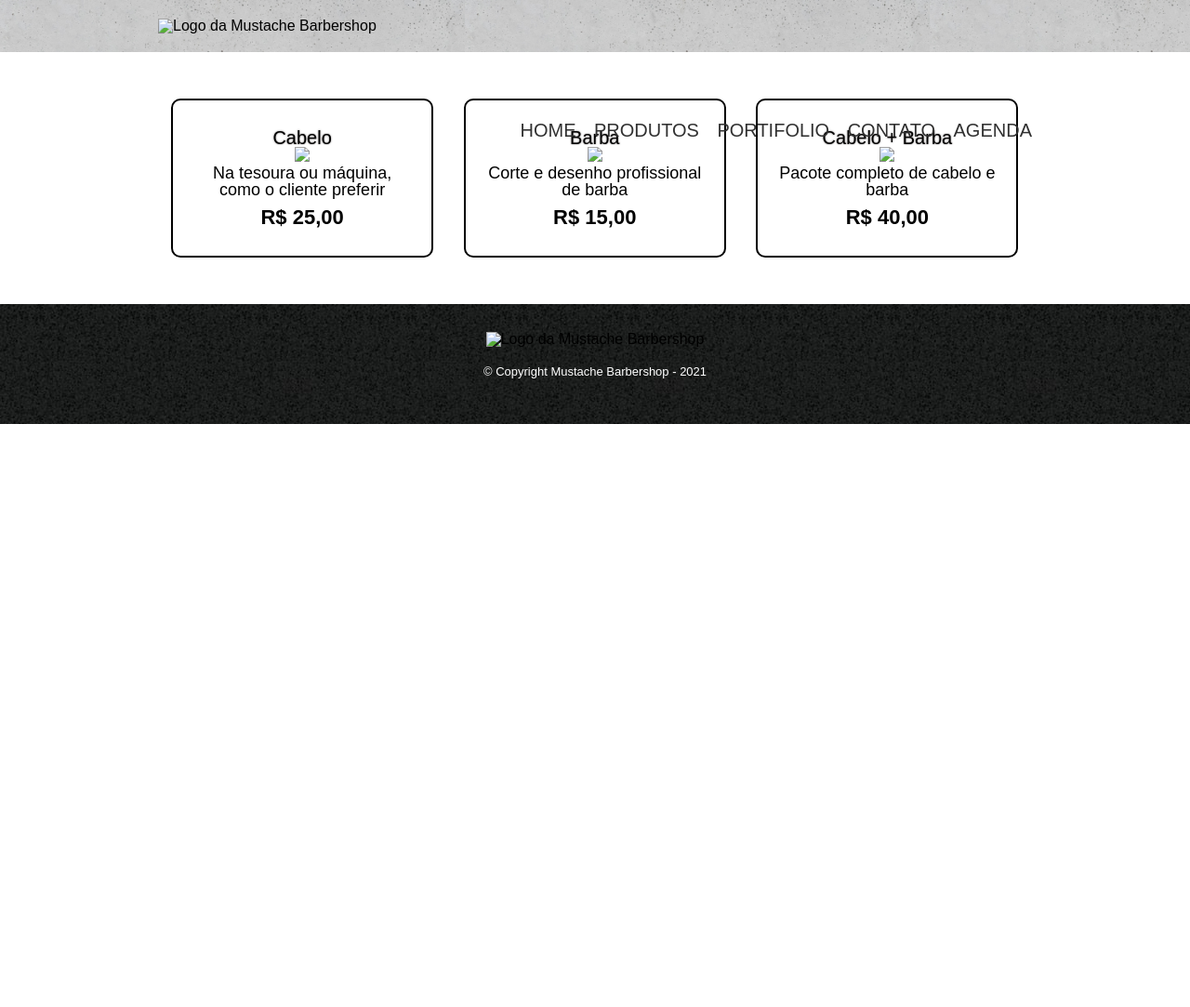
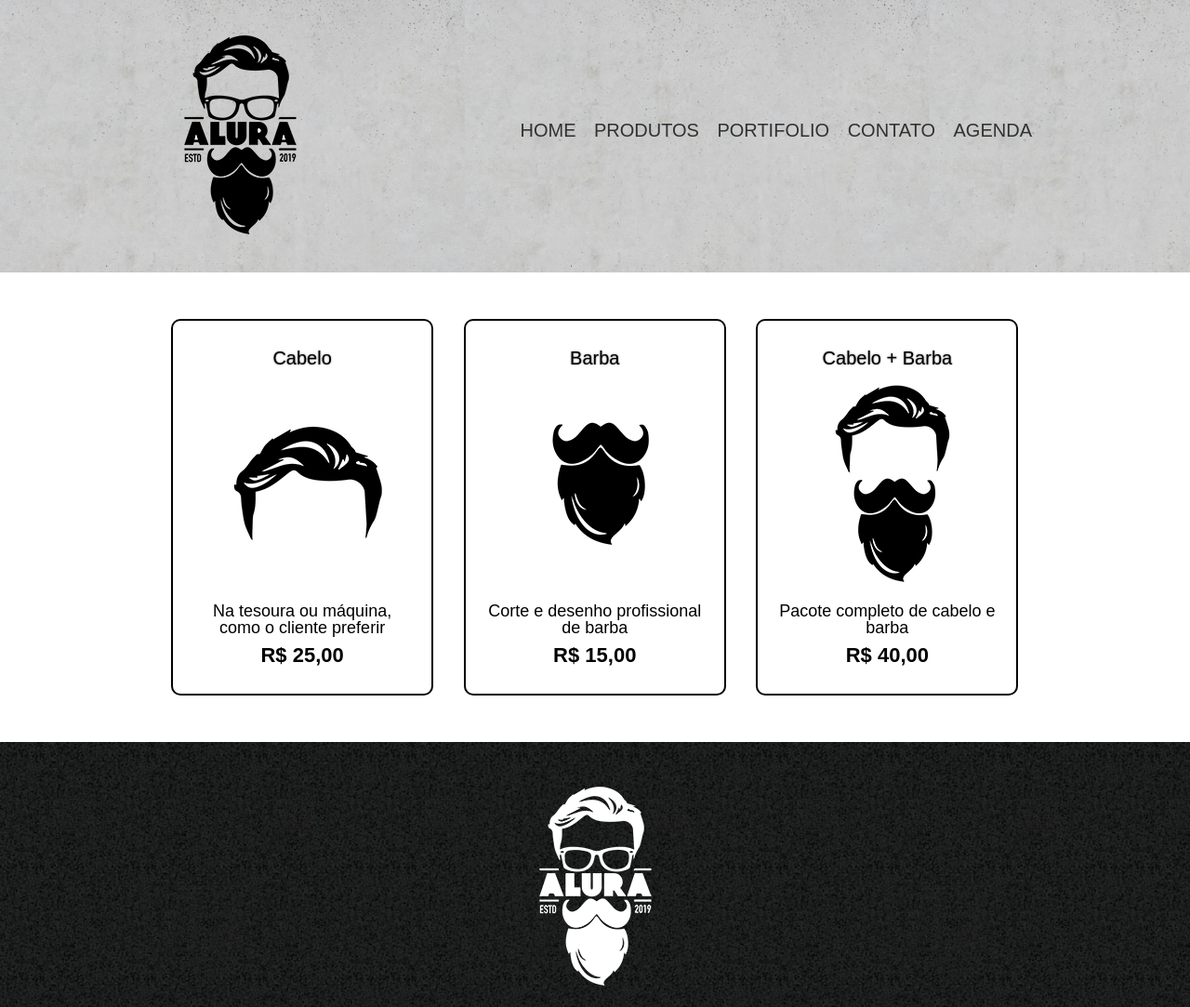
Before and after one commit to TallesGois/projeto-barbearia, a plain HTML site: page produtos.html in a window 1280 px wide. Shown: the top 1083 px of the page at 93% size. Before the commit the page ends 800 px from the top, so only its background shows below. Drawn offline with Linux system fonts and the light colour scheme.

Commit message:
Correção no diretório das imagens na pagina de contato e produtos

```diff
--- a/produtos.html
+++ b/produtos.html
@@ -10,7 +10,7 @@
     <body>
         <header>
             <div class="caixa">
-                <h1><img src="logo.png" alt="Logo da Mustache Barbershop"></h1>
+                <h1><img src="imgs/logo.png" alt="Logo da Mustache Barbershop"></h1>
 
                 <nav>
                     <ul>
@@ -28,19 +28,19 @@
             <ul class="produtos">
                 <li>
                     <h2>Cabelo</h2>
-                    <img src="cabelo.jpg">
+                    <img src="imgs/cabelo.jpg">
                     <p class="descricao-produto">Na tesoura ou máquina, como o cliente preferir</p>
                     <p class="preco-produto">R$ 25,00</p>
                 </li>
                 <li>
                     <h2>Barba</h2>
-                    <img src="barba.jpg">
+                    <img src="imgs/barba.jpg">
                     <p class="descricao-produto">Corte e desenho profissional de barba</p>
                     <p class="preco-produto">R$ 15,00</p>
                 </li>
                 <li>
                     <h2>Cabelo + Barba</h2>
-                    <img src="cabelo+barba.jpg">
+                    <img src="imgs/cabelo+barba.jpg">
                     <p class="descricao-produto">Pacote completo de cabelo e barba</p>
                     <p class="preco-produto">R$ 40,00</p>
                 </li>
@@ -48,7 +48,7 @@
         </main>
 
         <footer>
-            <img src="logo-branco.png" alt="Logo da Mustache Barbershop">
+            <img src="imgs/logo-branco.png" alt="Logo da Mustache Barbershop">
             <p class="copyright">&copy; Copyright Mustache Barbershop - 2021</p>
         </footer>
 
```
Also changed, not shown: contato.html (+2 -2 lines).
